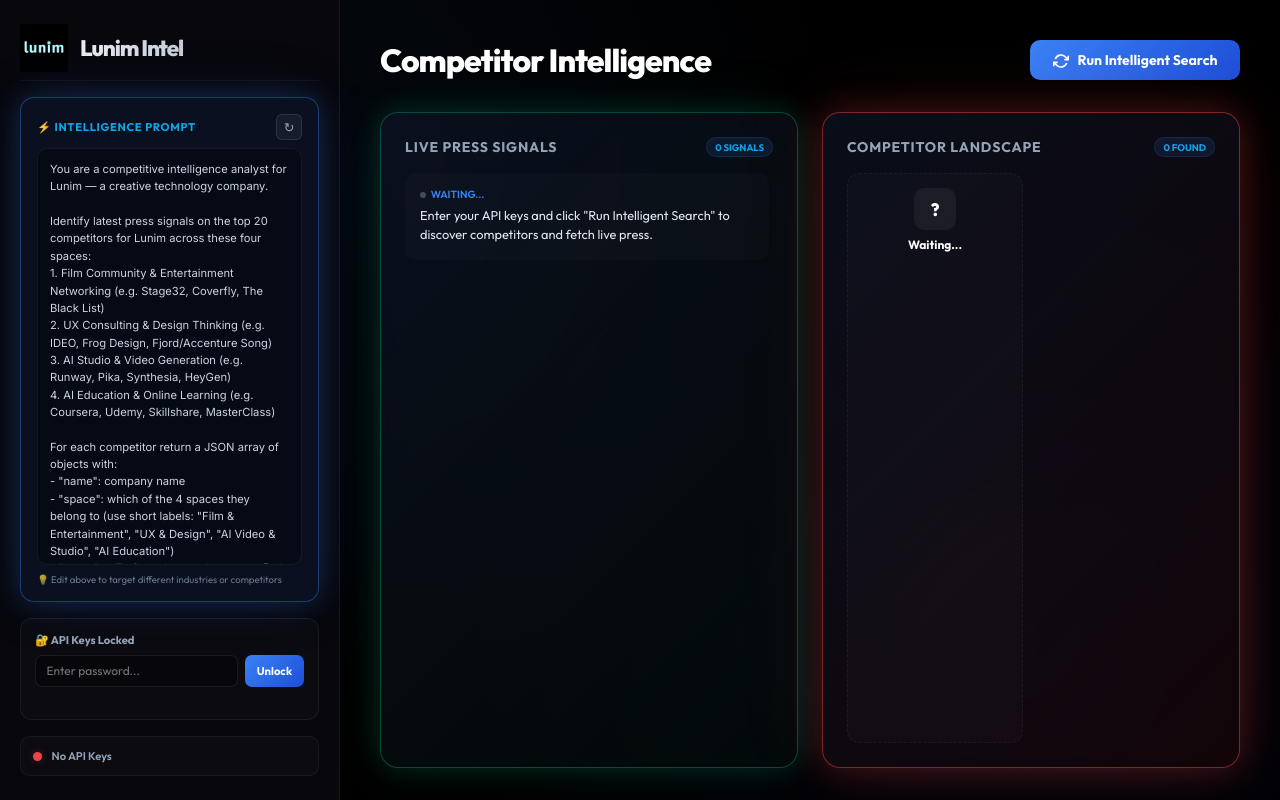
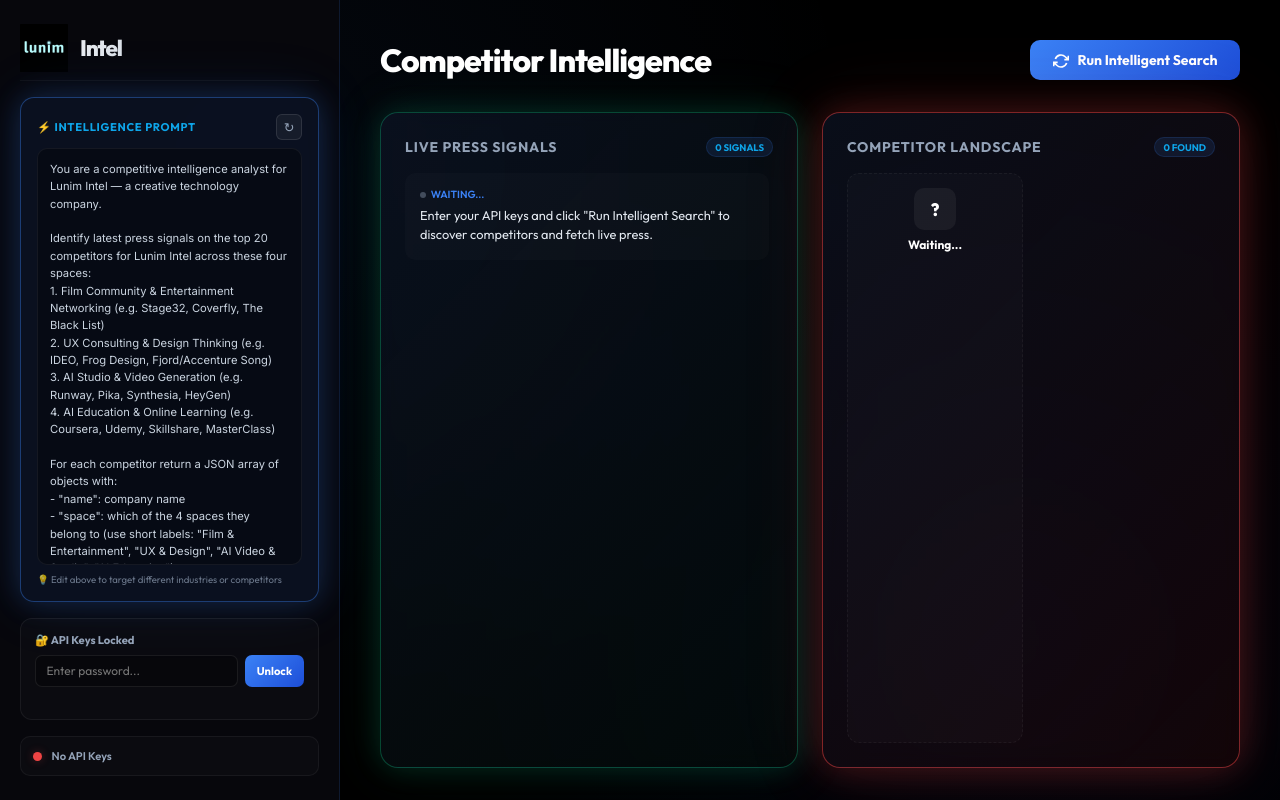
Before and after one commit to Pakkhiguptaa/Lunim-Intel, a plain HTML site: page index.html in a window 1280 px wide. Drawn offline with Linux system fonts and the light colour scheme.

Commit message:
UI: Update sidebar logo branding text to 'Intel' only

```diff
--- a/app.js
+++ b/app.js
@@ -4,9 +4,9 @@
 
 const KEYS_PASSWORD = 'Coffee';
 
-const DEFAULT_PROMPT = `You are a competitive intelligence analyst for Lunim — a creative technology company.
+const DEFAULT_PROMPT = `You are a competitive intelligence analyst for Lunim Intel — a creative technology company.
 
-Identify latest press signals on the top 20 competitors for Lunim across these four spaces:
+Identify latest press signals on the top 20 competitors for Lunim Intel across these four spaces:
 1. Film Community & Entertainment Networking (e.g. Stage32, Coverfly, The Black List)
 2. UX Consulting & Design Thinking (e.g. IDEO, Frog Design, Fjord/Accenture Song)
 3. AI Studio & Video Generation (e.g. Runway, Pika, Synthesia, HeyGen)
--- a/index.html
+++ b/index.html
@@ -3,7 +3,7 @@
 <head>
   <meta charset="UTF-8">
   <meta name="viewport" content="width=device-width, initial-scale=1.0">
-  <title>Lunim | Competitor Intelligence Dashboard</title>
+  <title>Lunim Intel | Competitor Intelligence Dashboard</title>
   <meta name="description" content="Lunim Intel - Real-time competitor intelligence dashboard powered by AI">
   <link rel="stylesheet" href="styles.css">
   <link rel="preconnect" href="https://fonts.googleapis.com">
@@ -16,7 +16,7 @@
   <aside class="sidebar">
     <div class="logo">
       <img src="lunim-logo.webp" alt="Lunim Logo" style="height: 48px; width: auto; margin-right: 12px;">
-      <span>Lunim Intel</span>
+      <span>Intel</span>
     </div>
 
     <!-- Live Prompt Editor (replaces the old nav) -->
@@ -25,9 +25,9 @@
         <span class="prompt-label">⚡ Intelligence Prompt</span>
         <button id="reset-prompt" class="prompt-reset-btn" title="Reset to default">↻</button>
       </div>
-      <textarea id="intelligence-prompt" class="sidebar-prompt-textarea" spellcheck="false">You are a competitive intelligence analyst for Lunim — a creative technology company.
+      <textarea id="intelligence-prompt" class="sidebar-prompt-textarea" spellcheck="false">You are a competitive intelligence analyst for Lunim Intel — a creative technology company.
 
-Identify latest press signals on the top 20 competitors for Lunim across these four spaces:
+Identify latest press signals on the top 20 competitors for Lunim Intel across these four spaces:
 1. Film Community & Entertainment Networking (e.g. Stage32, Coverfly, The Black List)
 2. UX Consulting & Design Thinking (e.g. IDEO, Frog Design, Fjord/Accenture Song)
 3. AI Studio & Video Generation (e.g. Runway, Pika, Synthesia, HeyGen)
```
